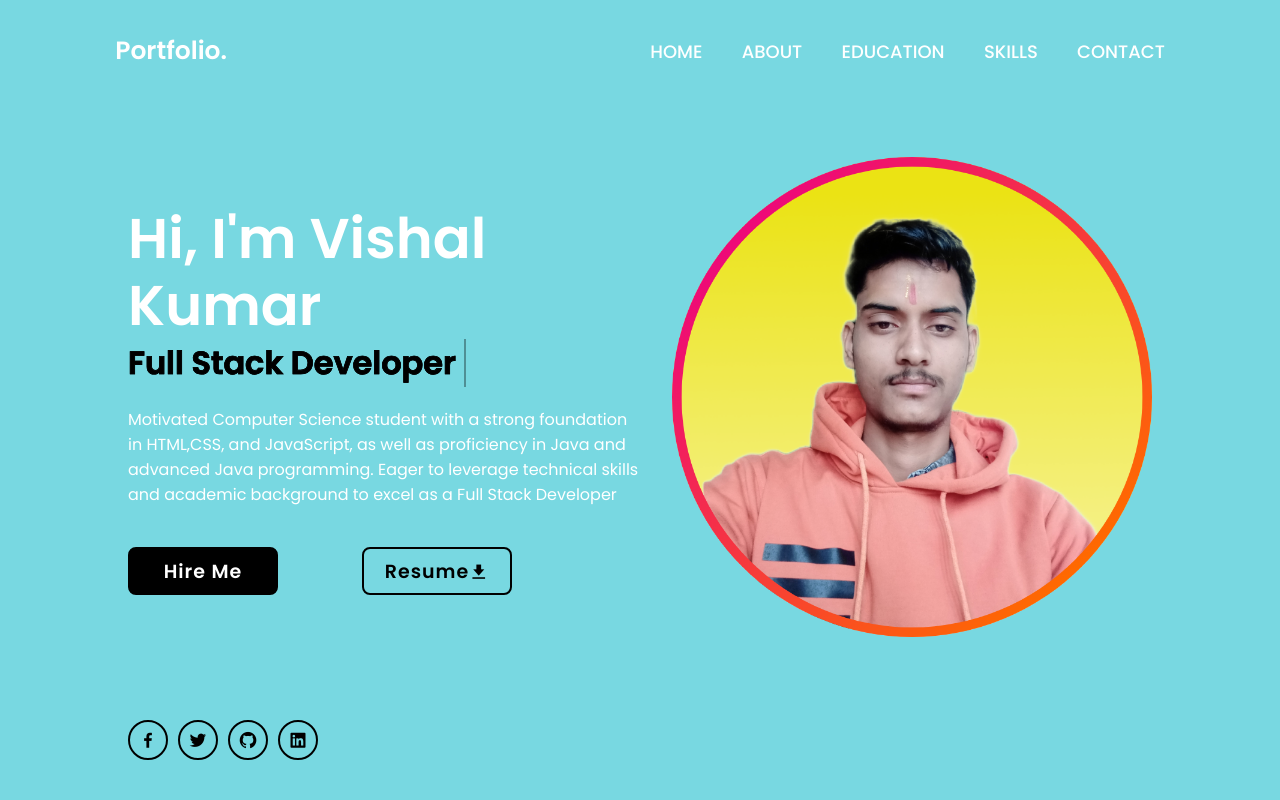
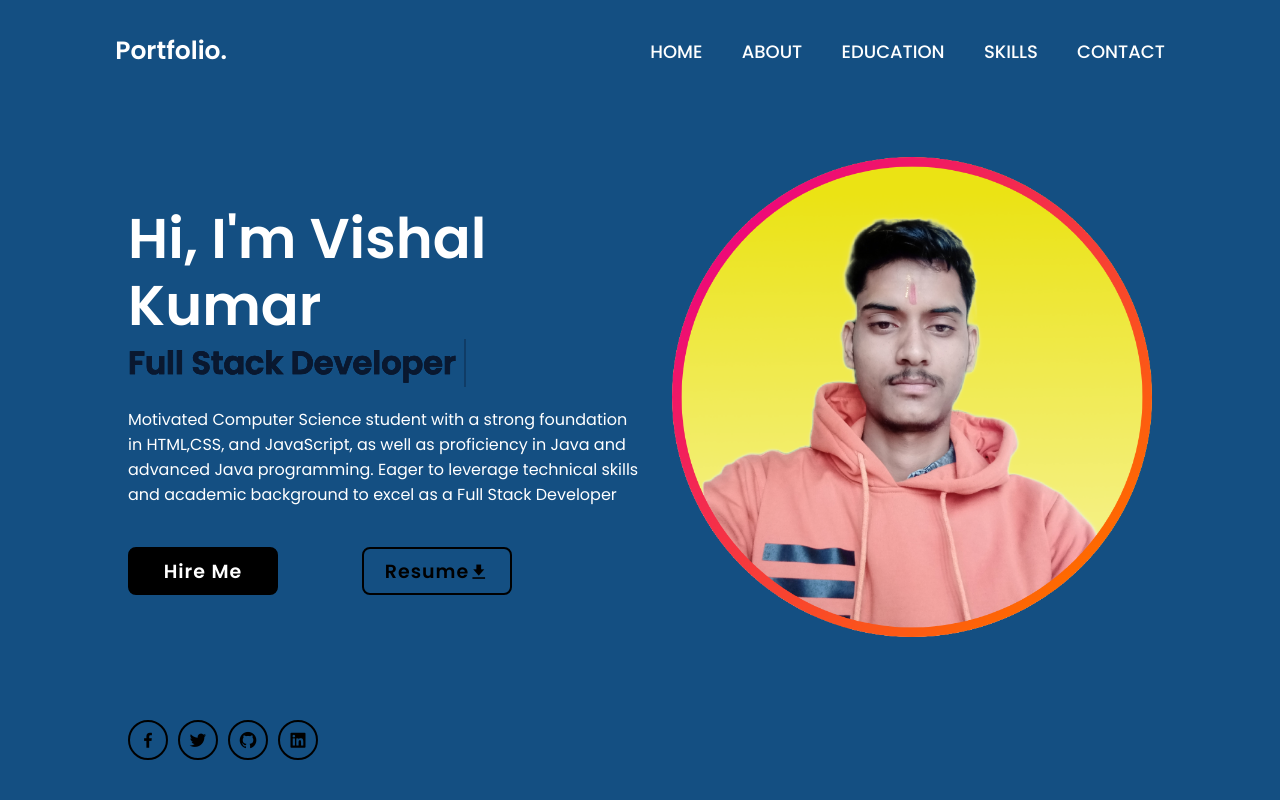
Before and after one commit to vishalsingh704/Personal-Portfolio, a plain HTML site: page index.html in a window 1280 px wide. Shown: the top 800 px of the page. Drawn offline with nearby package versions, Linux system fonts and the light colour scheme.

Commit message:
Update style.css

```diff
--- a/style.css
+++ b/style.css
@@ -9,10 +9,10 @@
     font-family: Poppins,sans-serif;
 }
 :root{
-    --bg-color:#78D8E1;
-    --second-bg-color:#55BCC9;
+    --bg-color:#144f82;
+    --second-bg-color:#5AC4C4;
     --text-color:white;
-    --main-color:black;
+    --main-color:#0a182f;
 }
 body{
     background:var(--bg-color) ;
@@ -66,7 +66,7 @@ header.sticky{
 }
 .logo::before{
     content: '';
-    background: #78D8E1;
+    background:var(--bg-color);
     position: absolute;
     top: 0;
     right: 0;
@@ -98,7 +98,7 @@ section{
 }
 .Home-content h1::before{
     content: '';
-    background: #78D8E1;
+    background:var(--bg-color);
     position: absolute;
     top: 0;
     right: 0;
@@ -109,7 +109,7 @@ section{
 }
 .Home-content .text-animate{
     position: relative;
-   width: 21rem;
+    width: 21rem;
 }
 .Home-content .text-animate h3{
     position: relative;
@@ -137,7 +137,7 @@ section{
 }
 .Home-content h3::before{
     content: '';
-    background: #78D8E1;
+    background:var(--bg-color);
     position: absolute;
     top: 0;
     right: 0;
@@ -153,7 +153,7 @@ section{
 }
 .Home-content p::before{
     content: '';
-    background: #78D8E1;
+    background:var(--bg-color);
     position: absolute;
     top: 0;
     right: 0;
@@ -170,7 +170,7 @@ section{
     margin-left: 2.188rem;
 }
 .Navbar a:hover{
-    color: blueviolet;
+    color: rgb(180, 36, 36);
 }
 .btn-box{
     position: relative;
@@ -182,7 +182,7 @@ section{
 
 .Home-content .btn-box::before{
     content: '';
-    background: #78D8E1;
+    background:var(--bg-color);
     position: absolute;
     top: 0;
     right: 0;
@@ -239,7 +239,7 @@ section{
 }
 .Sci::before{
     content: '';
-    background: #78D8E1;
+    background:var(--bg-color);
     position: absolute;
     top: 0;
     right: 0;
@@ -296,12 +296,12 @@ section{
     transition: 3s;
 }
 .Home-imgHover:hover{
-    background: #78D8E1;
+    background:var(--bg-color);
     opacity: .8;
 }
 .Home-imgHover::after{
     content: '';
-    background: #78D8E1;
+    background:var(--bg-color);
     position: absolute;
     top: 0;
     right: 0;
@@ -309,7 +309,7 @@ section{
     height: 100%;
     animation: showRight 1s ease forwards;
     animation-delay: 3s;
-    z-index: 2;
+    /* z-index: 2; */
 }
 
 @keyframes showRight {
@@ -319,7 +319,7 @@ section{
 }
 .Home-imgHover{
     pointer-events: none;
-/*     background: var(--bg-color); */
+    /* background: var(--bg-color); */
     opacity: .6;
 }
 
```
